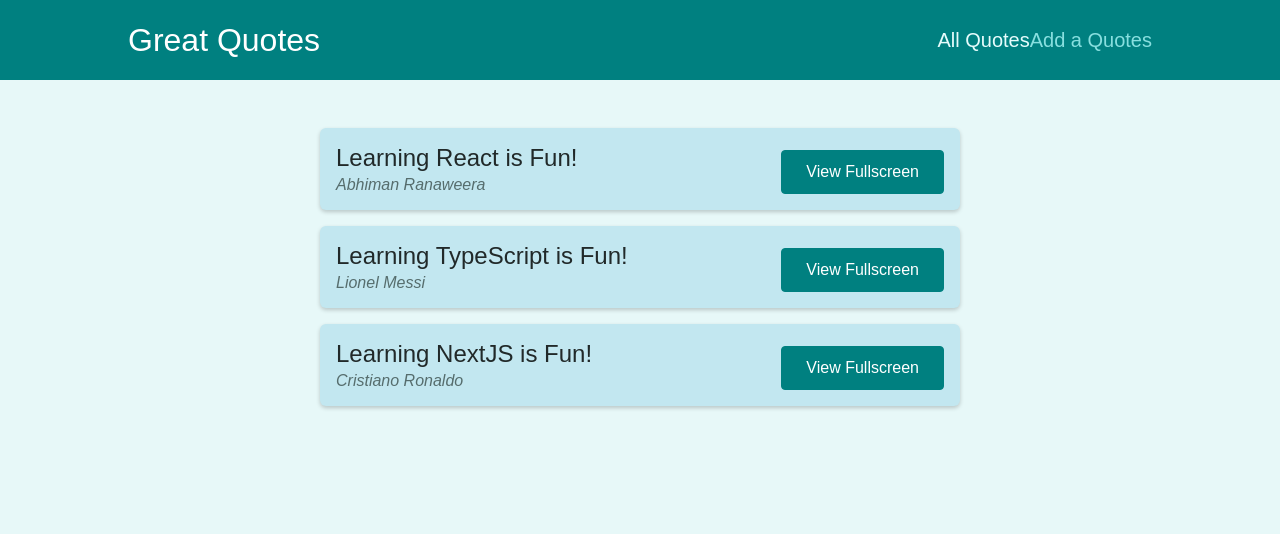
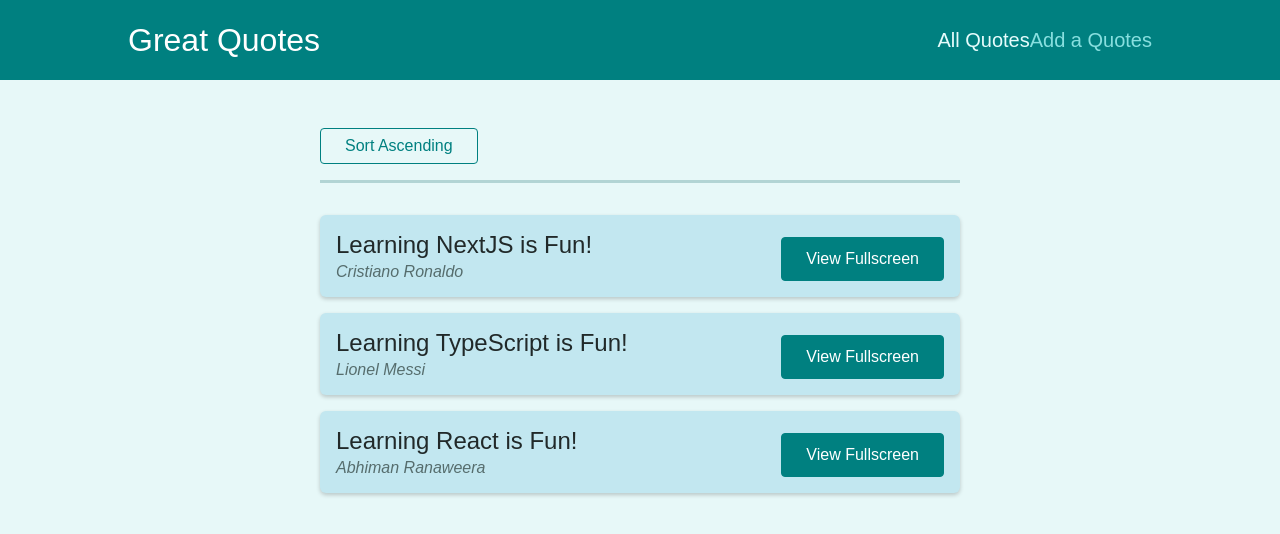
Before and after one commit to abhimax/react-router-quotes-app, a React (Create React App) app: page /quotes in a window 1280 px wide. Shown: the top 534 px of the page. Built offline with nearby package versions, Linux system fonts and the light colour scheme.

Commit message:
feat: quote sorting feature

```diff
--- a/src/components/quotes/QuoteList.js
+++ b/src/components/quotes/QuoteList.js
@@ -2,12 +2,36 @@ import { Fragment } from 'react';
 
 import QuoteItem from './QuoteItem';
 import classes from './QuoteList.module.css';
+import { useHistory, useLocation } from 'react-router-dom';
+
+const sortQuotes = (quotes, ascending) => {
+  return quotes.sort((quoteA, quoteB) => {
+    if (ascending) {
+      return quoteA.id > quoteB.id ? 1 : -1;
+    } else {
+      return quoteA.id < quoteB.id ? 1 : -1;
+    }
+  });
+};
 
 const QuoteList = (props) => {
+  const history = useHistory();
+  const location = useLocation();
+  const queryParams = new URLSearchParams(location.search);
+  const isSortAscending = queryParams.get('sort') === 'asc';
+
+  const sortedQuotes = sortQuotes(props.quotes,isSortAscending);
+
+  const changeSortHandler = () =>{
+    history.push(`./quotes?sort=${isSortAscending ? 'des':'asc'}`);
+  }
   return (
     <Fragment>
+      <div className={classes.sorting}>
+        <button onClick={changeSortHandler}>Sort {isSortAscending ? 'Descending':'Ascending'}</button>
+      </div>
       <ul className={classes.list}>
-        {props.quotes.map((quote) => (
+        {sortedQuotes.map((quote) => (
           <QuoteItem
             key={quote.id}
             id={quote.id}
```
